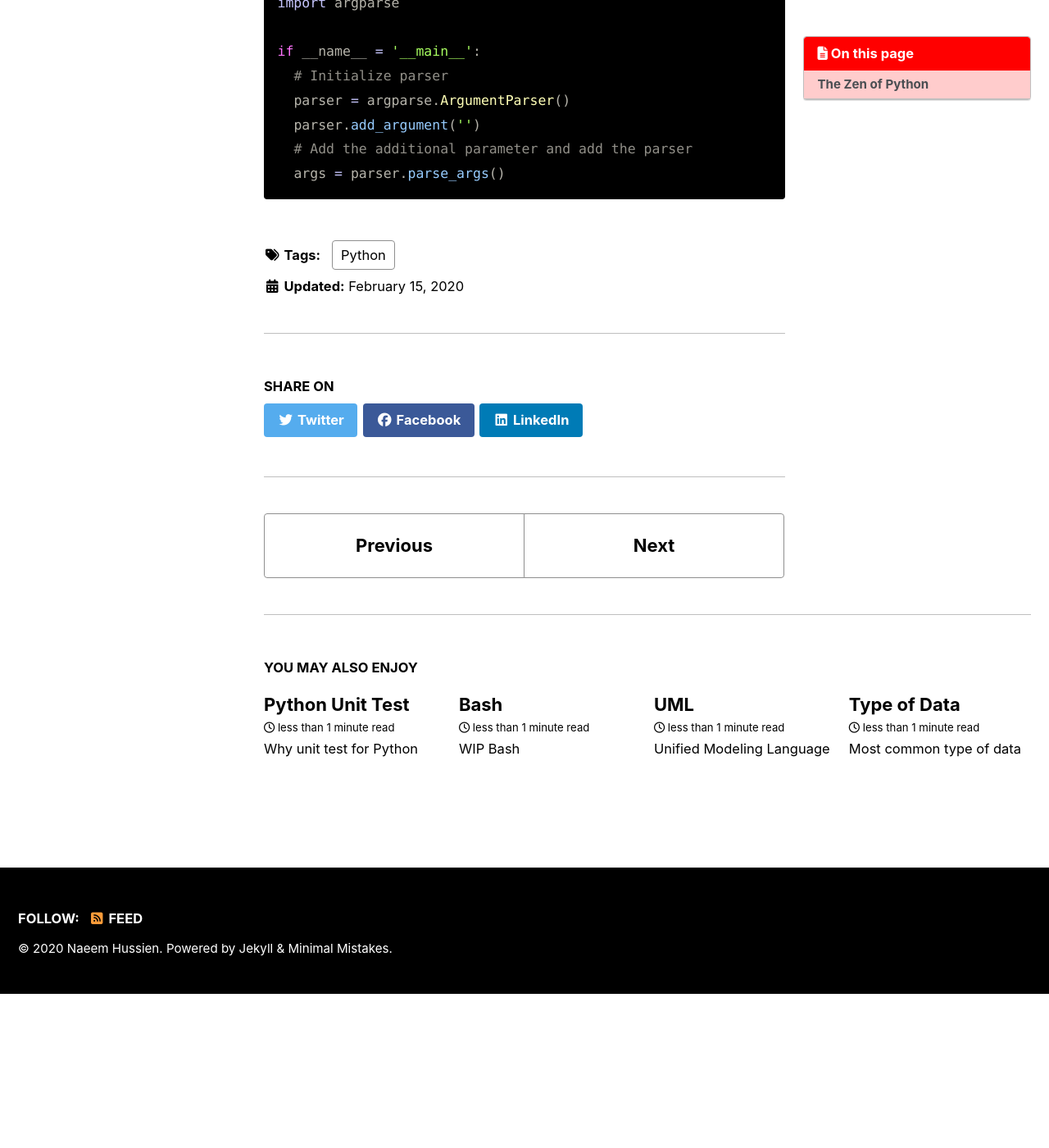
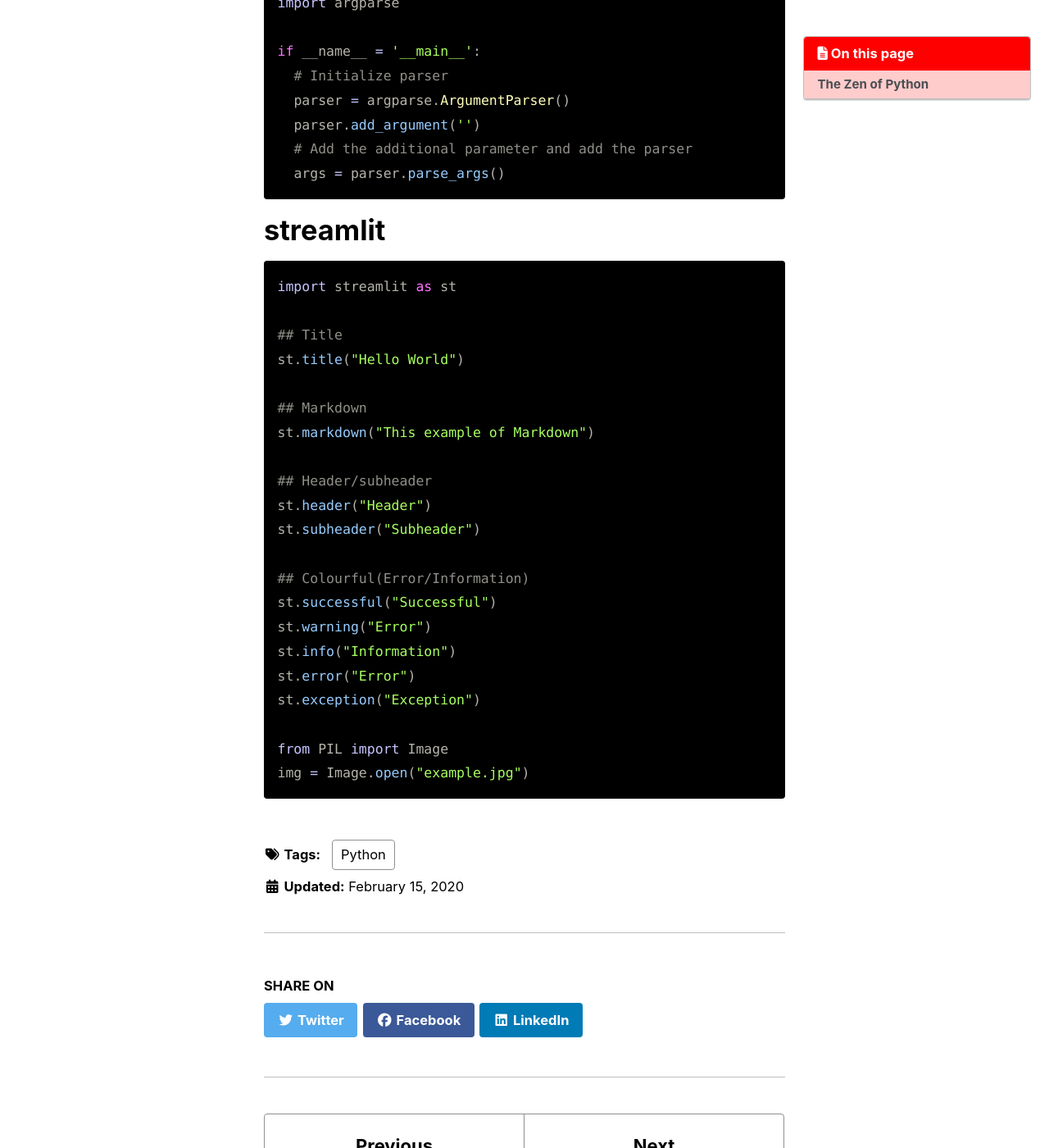
Before and after one commit to naeem-bebit/naeem-bebit.github.io, a Jekyll site: the page built from _posts/2020-02-22-basic.md, in a window 1280 px wide and 1400 px high, scrolled down 5534 px. Shown: the whole window at 82% size. Built offline with Jekyll 4.4.1, drawn with Linux system fonts in a browser that asks for light colours; cached includes are drawn as plain includes; nearby versions of some CDN libraries; comment, search, counter and statistics services are not loaded; before the commit the page ends 6746 px from its top, so only the background shows below that; some of the changed text lies outside the part shown.

Commit message:
Basic streamlit

````diff
--- a/_posts/2020-02-22-basic.md
+++ b/_posts/2020-02-22-basic.md
@@ -153,3 +153,28 @@
   # Add the additional parameter and add the parser
   args = parser.parse_args()
 ```
+
+# streamlit
+```python
+import streamlit as st
+
+## Title
+st.title("Hello World")
+
+## Markdown
+st.markdown("This example of Markdown")
+
+## Header/subheader
+st.header("Header")
+st.subheader("Subheader")
+
+## Colourful(Error/Information)
+st.successful("Successful")
+st.warning("Error")
+st.info("Information")
+st.error("Error")
+st.exception("Exception")
+
+from PIL import Image
+img = Image.open("example.jpg")
+```
````
